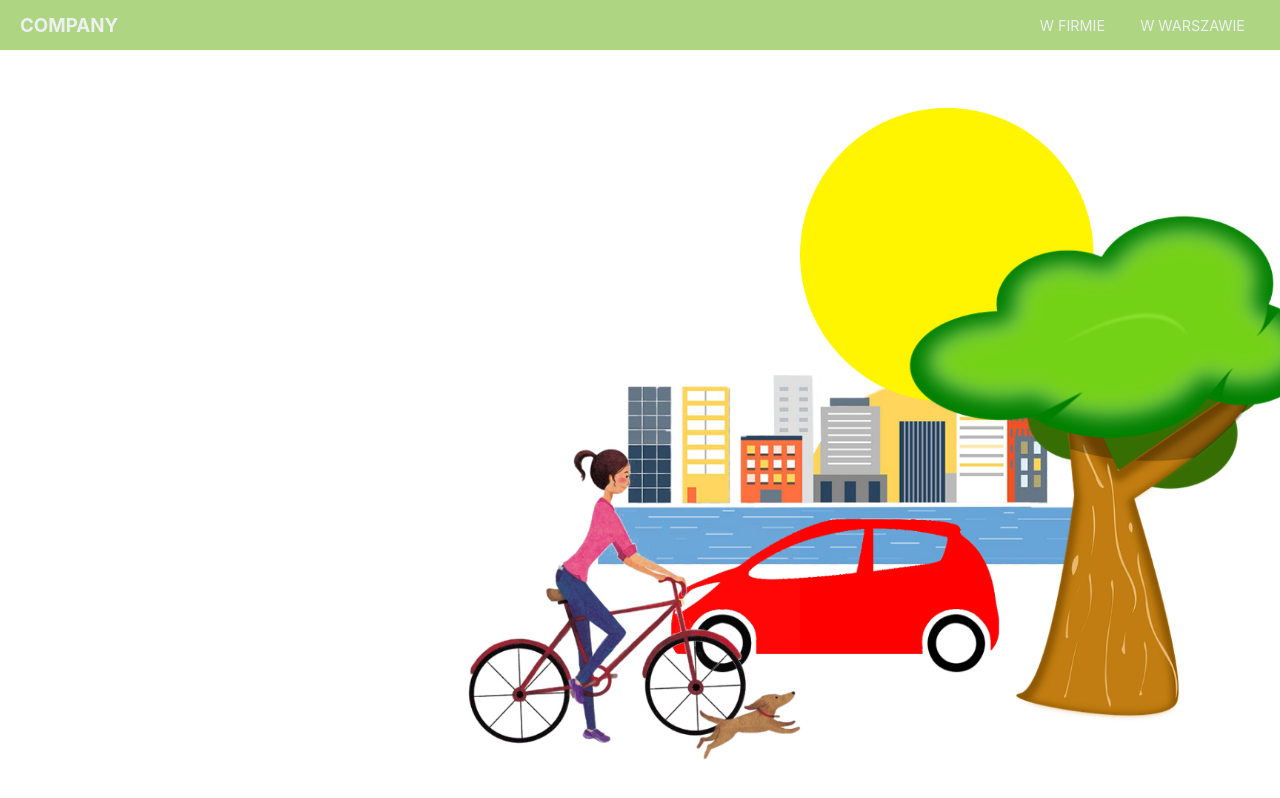
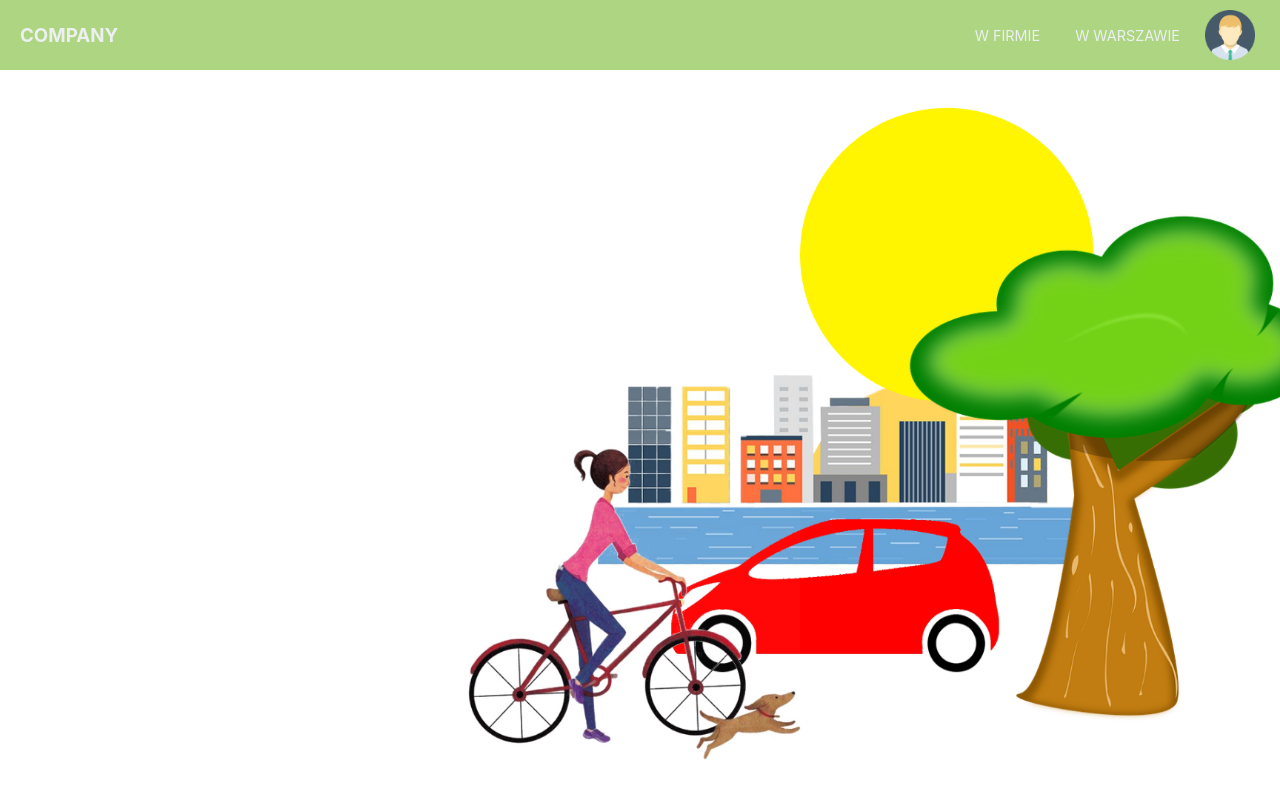
Before and after one commit to PolishCodeGirl/hacking_for_humanity, a React (Create React App) app: page / in a window 1280 px wide. Built offline with nearby package versions, Linux system fonts and the light colour scheme.

Commit message:
Adding navigation bar avatar

```diff
--- a/src/App.css
+++ b/src/App.css
@@ -1,7 +1,7 @@
 .App {
     text-align: center;
     background-image: url("assets/background.png");
-  background-color:  #E5E5E5;
+    background-color: #E5E5E5;
     background-position: center;
     background-repeat: no-repeat;
     background-size: cover;
@@ -29,7 +29,7 @@
     height: 100%;
     transition: width;
     transition-duration: 1s;
-  transition-timing-function: cubic-bezier(.36,.55,.63,.48);
+    transition-timing-function: cubic-bezier(.36, .55, .63, .48);
 }
 
 .shadow {
@@ -48,12 +48,12 @@
 }
 
 /* Navbar */
-.title{
+.title {
     margin-left: 20px;
     cursor: pointer;
 }
 
-.nav-wrapper-flex{
+.nav-wrapper-flex {
     width: 100%;
     height: 50px;
     background: #aed581;
@@ -61,13 +61,15 @@
     justify-content: space-between;
     align-items: center;
     color: #ecf0f1;
+    padding: 10px 0;
 }
 
-.nav-links{
+.nav-links {
     display: flex;
     list-style-type: none;
     margin-right: 25px;
     cursor: pointer;
+    align-items: center;
 }
 
 .nav-links li {
@@ -86,7 +88,7 @@
     height: 2px;
     top: 110%;
     left: 0;
-        background:  #ecf0f1;
+    background: #ecf0f1;
     transition: transform 0.5s;
     transform: scaleX(0);
     transform-origin: right;
--- a/src/components/NavigationBar.js
+++ b/src/components/NavigationBar.js
@@ -1,5 +1,6 @@
 import React from 'react'
 import styled from 'styled-components';
+import avatar3 from '../assets/avatar3.png';
 
 import { NavLink } from 'react-router-dom'
 
@@ -11,6 +12,7 @@ const NavigationBar = () => {
                 <ul class="nav-links">
                     <li><NavLinkStyled to='/company-ranking/' style={{ color: ' #ecf0f1'}}>W firmie </NavLinkStyled></li>
                     <li><NavLinkStyled to='/city-ranking/' style={{ color: ' #ecf0f1'}}>W Warszawie</NavLinkStyled></li>
+                    <li><AvatarWrapper><Avatar src={avatar3} /></AvatarWrapper></li>
                 </ul>
             </nav>
         </NavBarWrapper>
@@ -30,3 +32,12 @@ const NavBarWrapper = styled.div`
 	flex-direction: column;
 	align-items: center;
 `
+
+const AvatarWrapper = styled.div`
+    width: 50px;
+    height: 50px;
+`
+
+const Avatar = styled.img`
+    width: 100%;
+`
```
Lines whose indentation alone changed are shown as unchanged.
